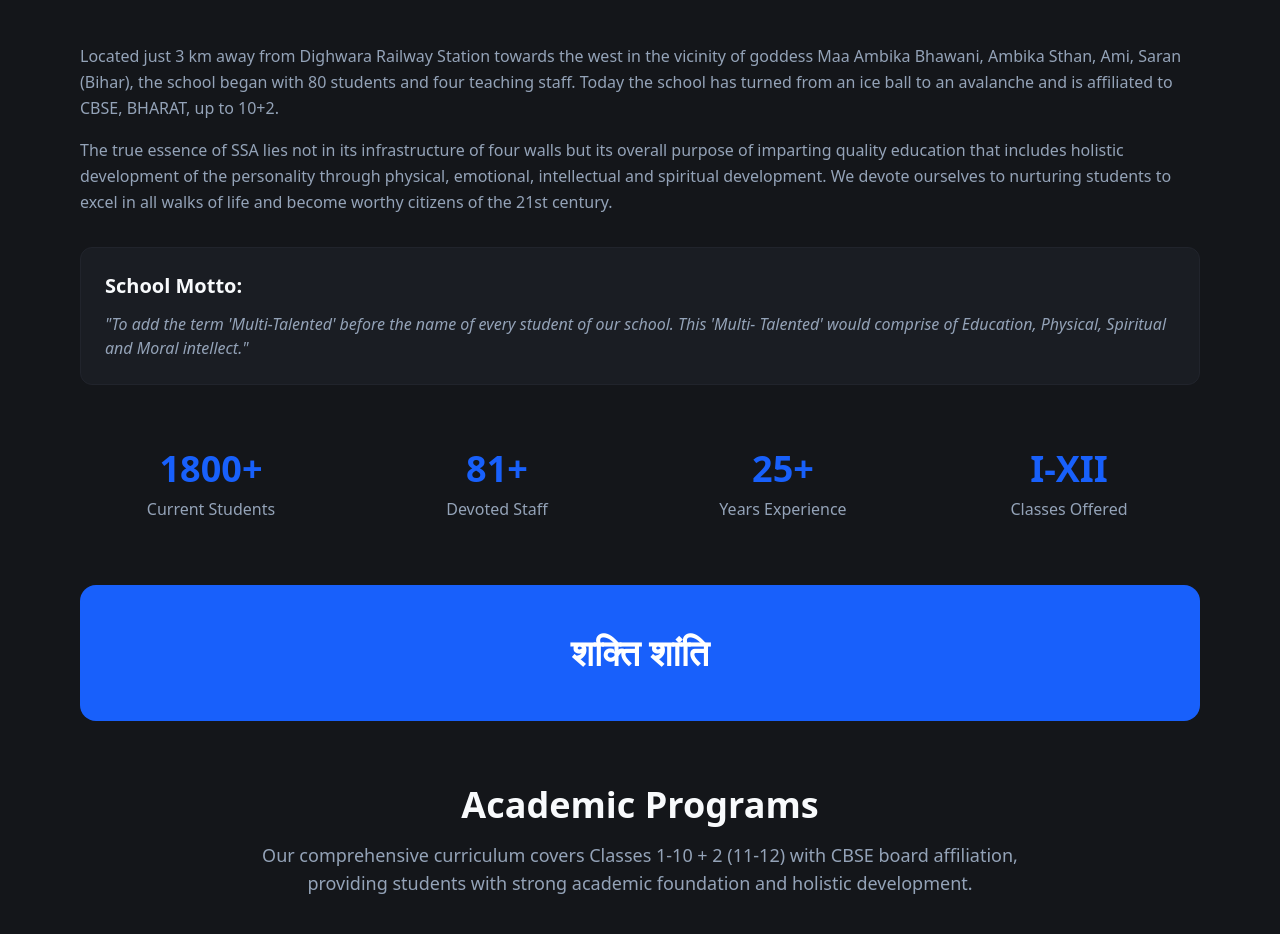
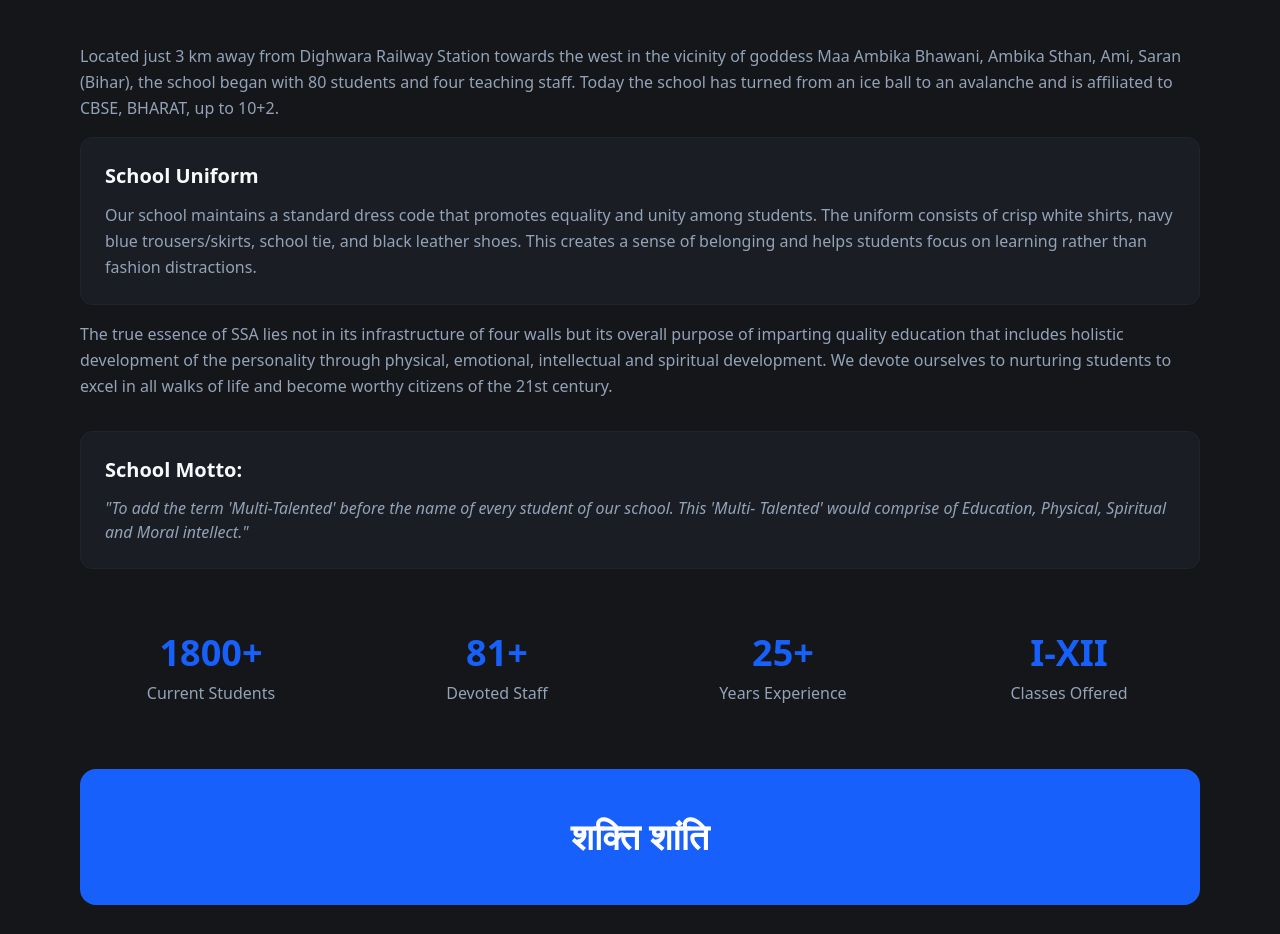
Before and after one commit to test6269/shakti-shanti-showcase, a React (Vite) app: page / in a window 1280 px wide. Shown: the part 1160-2094 px from the top of the page. Built offline with nearby package versions, Linux system fonts and the light colour scheme.

Commit message:
Add school uniform image
Added school uniform image between the first and second paragraphs of the "About Shakti Shanti Academy" section.
-edited src/components/AboutSection.tsx

```diff
--- a/src/components/AboutSection.tsx
+++ b/src/components/AboutSection.tsx
@@ -13,6 +13,17 @@ const AboutSection = () => {
             began with 80 students and four teaching staff. Today the school has turned from an
             ice ball to an avalanche and is affiliated to CBSE, BHARAT, up to 10+2.
           </p>
+
+          {/* School Uniform Section */}
+          <div className="bg-card rounded-xl p-6 border border-border mb-4">
+            <h3 className="text-xl font-semibold text-card-foreground mb-3">School Uniform</h3>
+            <p className="text-muted-foreground leading-relaxed">
+              Our school maintains a standard dress code that promotes equality and unity among students.
+              The uniform consists of crisp white shirts, navy blue trousers/skirts, school tie, and
+              black leather shoes. This creates a sense of belonging and helps students focus on learning
+              rather than fashion distractions.
+            </p>
+          </div>
 
           <p className="text-muted-foreground mb-8 leading-relaxed">
             The true essence of SSA lies not in its infrastructure of four walls but its overall
```
